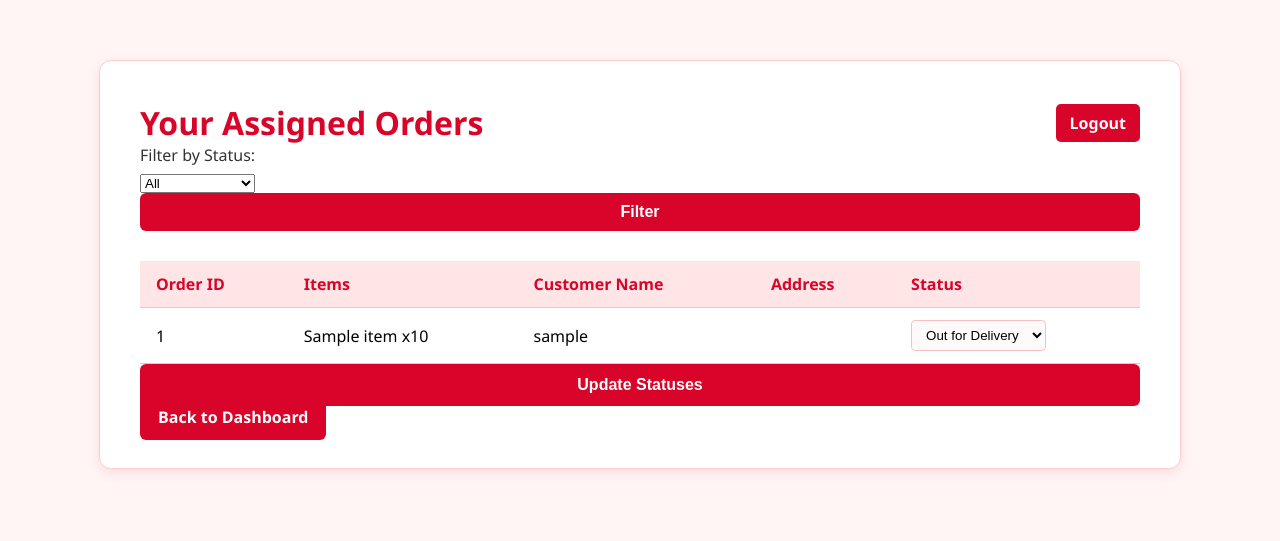
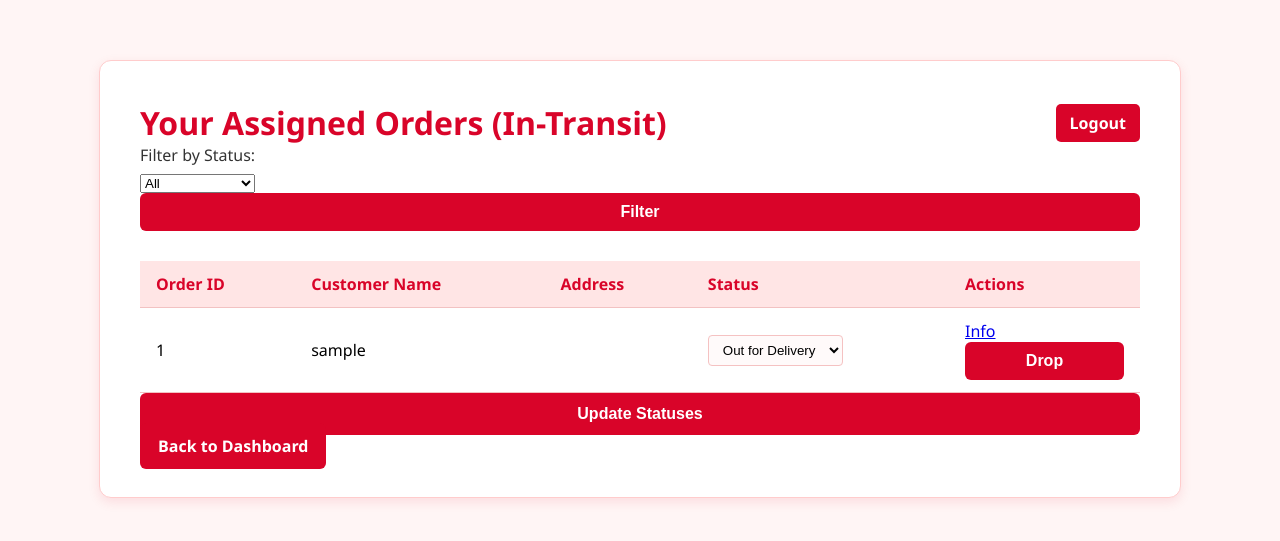
Before and after one commit to IvanC987/Project4, a Flask app: page /driver/orders in a window 1280 px wide. Shown: the top 541 px of the page. Run offline with Flask 3, Linux system fonts and the light colour scheme; the visitor is signed in with stand-in values (Sample User, id 1); tables that the repository leaves empty hold one stand-in row (values such as "Sample post").

Commit message:
Update assigned_orders.html

```diff
--- a/templates/driver/assigned_orders.html
+++ b/templates/driver/assigned_orders.html
@@ -8,11 +8,10 @@
 <body>
     <div class="orders-container">
         <header>
-            <h1>Your Assigned Orders</h1>
+            <h1>Your Assigned Orders (In-Transit)</h1>
             <a href="{{ url_for('driver.driver_logout') }}" class="logout-button">Logout</a>
         </header>
 
-        <!-- Flash messages -->
         {% with messages = get_flashed_messages() %}
           {% if messages %}
             <div class="flash">
@@ -27,9 +26,7 @@
             <label for="status">Filter by Status:</label>
             <select name="status">
                 <option value="">All</option>
-                <option value="pending" {% if status_filter == 'pending' %}selected{% endif %}>Pending</option>
                 <option value="in-transit" {% if status_filter == 'in-transit' %}selected{% endif %}>Out for Delivery</option>
-                <option value="delivered" {% if status_filter == 'delivered' %}selected{% endif %}>Completed</option>
             </select>
             <button type="submit">Filter</button>
         </form>
@@ -39,27 +36,33 @@
                 <thead>
                     <tr>
                         <th>Order ID</th>
-                        <th>Items</th>
                         <th>Customer Name</th>
                         <th>Address</th>
                         <th>Status</th>
+                        <th>Actions</th>
                     </tr>
                 </thead>
                 <tbody>
                     {% for order in orders %}
+                        {% if order.status == 'in-transit' %}
                         <tr>
                             <td>{{ order.order_id }}</td>
-                        <td>{{ order['items'] }}</td>
                             <td>{{ order.customer_name }}</td>
                             <td>{{ order.customer_address }}</td>
                             <td>
                                 <select name="status_{{ order.order_id }}">
-                                <option value="pending" {% if order.status == 'pending' %}selected{% endif %}>Pending</option>
                                     <option value="in-transit" {% if order.status == 'in-transit' %}selected{% endif %}>Out for Delivery</option>
-                                <option value="delivered" {% if order.status == 'delivered' %}selected{% endif %}>Completed</option>
+                                    <option value="delivered" {% if order.status == 'delivered' %}selected{% endif %}>Delivered</option>
                                 </select>
                             </td>
+                            <td class="actions">
+                                <a href="{{ url_for('driver.order_info', order_id=order.order_id) }}" class="info-button">Info</a>
+                                <form method="POST" action="{{ url_for('driver.drop_order', order_id=order.order_id) }}" style="display:inline;">
+                                    <button type="submit" class="drop-button">Drop</button>
+                                </form>
+                            </td>
                         </tr>
+                        {% endif %}
                     {% endfor %}
                 </tbody>
             </table>
```
Lines whose indentation alone changed are shown as unchanged.
